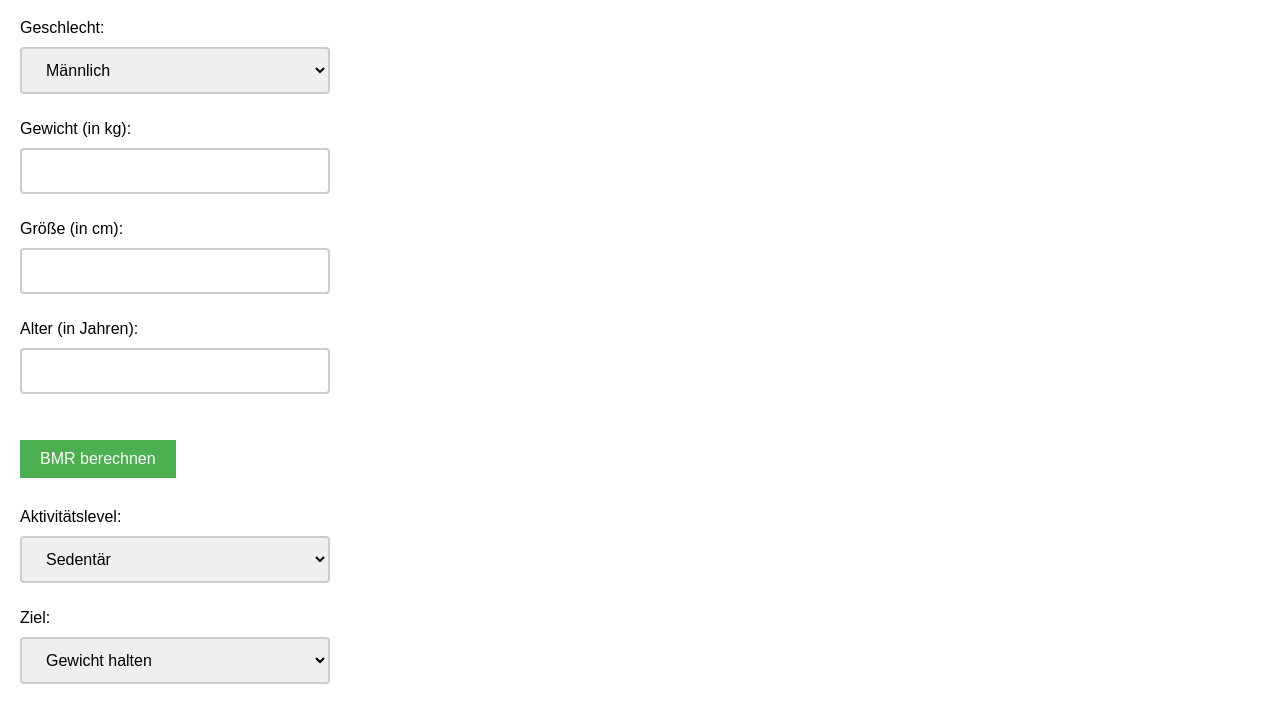
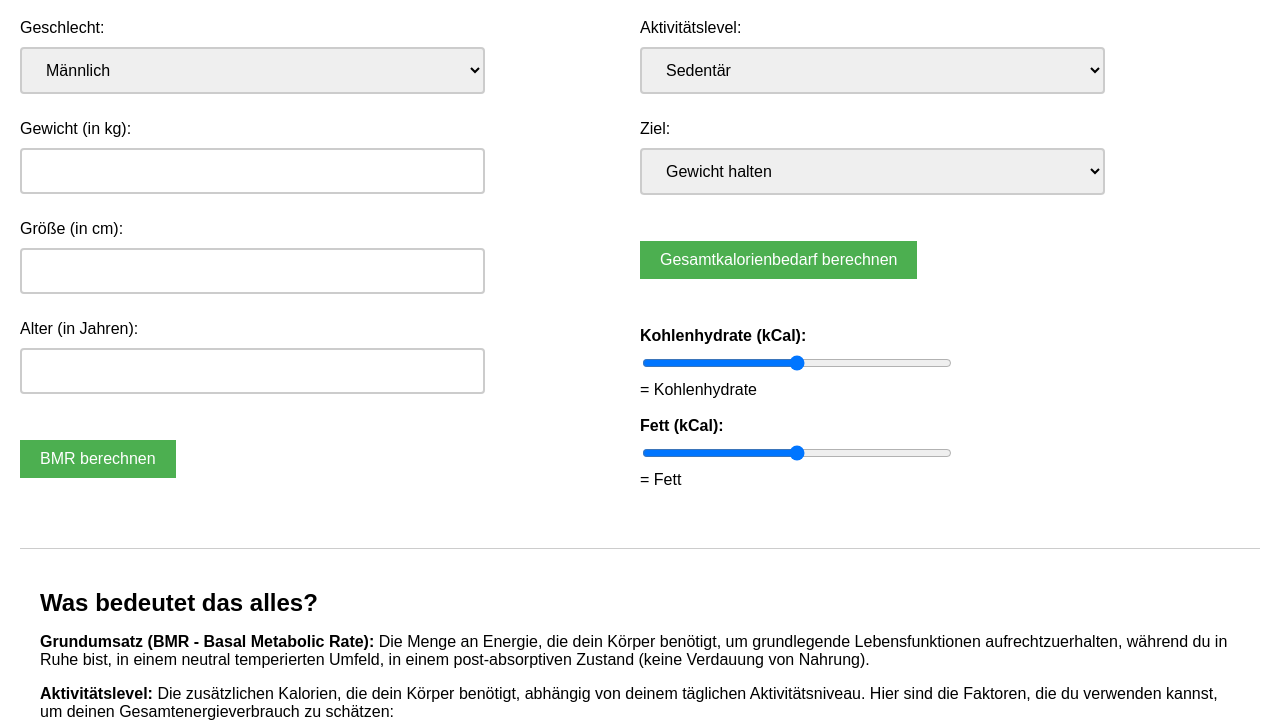
Before and after one commit to christianWiegand/kalorienbedarfsrechner, a plain HTML site: page index.html in a window 1280 px wide. Shown: the part 61-788 px from the top of the page. Drawn offline with Linux system fonts and the light colour scheme.

Commit message:
Optimized UX

```diff
--- a/index.html
+++ b/index.html
@@ -8,26 +8,27 @@
   <body>
     <h1>Kalorienbedarfsrechner</h1>
 
+    <div style="display: flex; flex-wrap: wrap;">
+
+      <div style="width: 50%; min-width: 400px;">
         <form id="calculator-form">
           <label for="gender">Geschlecht:</label>
           <select class="inputField" id="gender">
             <option value="male">Männlich</option>
             <option value="female">Weiblich</option></select
           ><br />
-
           <label for="weight">Gewicht (in kg):</label>
           <input class="inputField" type="number" id="weight" required /><br />
-
           <label for="height">Größe (in cm):</label>
           <input class="inputField" type="number" id="height" required /><br />
-
           <label for="age">Alter (in Jahren):</label>
           <input class="inputField" type="number" id="age" required /><br />
-
           <input class="button" type="submit" value="BMR berechnen" />
         </form>
+        <div id="bmr-result"></div>
+      </div>
 
-    <div id="bmr-result"></div>
+      <div style="width: 50%; min-width: 400px;">
 
         <label for="activity">Aktivitätslevel:</label>
         <select class="inputField" id="activity" onchange="calculateTotalCalories()">
@@ -46,20 +47,22 @@
           <option value="-500">Abnehmen</option>
           <option value="-1000">Stark abnehmen</option></select
         ><br />
+
         <input class="button" type="submit" value="Gesamtkalorienbedarf berechnen" onclick="calculateTotalCalories()" />
-
         <div id="total-calories-result"></div>
         <div id="protein-result"></div>
         <div id="remainingCalories"></div>
 
         <!-- Slider --><br>
-    <label for="carbs-slider">Kohlenhydrate (kCal):</label>
+        <label for="carbs-slider" style="font-weight: bold;">Kohlenhydrate (kCal):</label>
         <input type="range" id="carbs-slider" min="0" max="remainingCalories" value="50" class="slider" oninput="updateMacros()">
-    <label id="carbs-amount"></label><label id="carbsKCal"></label><br>
+        <span id="carbsKCal"></span> = <span id="carbs-amount"></span> Kohlenhydrate<br><br>
 
-    <label for="fats-slider">Fett (kCal):</label>
+        <label for="fats-slider" style="font-weight: bold;">Fett (kCal):</label>
         <input type="range" id="fats-slider" min="0" max="remainingCalories" value="50" class="slider" oninput="updateMacros()">
-    <label id="fats-amount"></label><label id="fatsKCal"></label><br>
+        <span id="fatsKCal"></span> = <span id="fats-amount"></span> Fett<br>
+      </div>
+    </div>
 
     <!-- Erklärungsbereich -->
     <div id="explanation-area">
--- a/script.js
+++ b/script.js
@@ -120,7 +120,6 @@ function updateMacros() {
   let fatsSlider = document.getElementById('fats-slider')
   let carbsCalories = carbsSlider.value
   let fatsCalories = fatsSlider.value
-  const totalCalories = parseFloat(carbsCalories) + parseFloat(fatsCalories)
 
   if (carbsSlider === document.activeElement) {
 
@@ -135,8 +134,8 @@ function updateMacros() {
 
   const carbsFormatted = (carbsSlider.value / 4).toLocaleString('de-DE', { maximumFractionDigits: 2 })
   const fatFormatted = (fatsSlider.value / 9).toLocaleString('de-DE', { maximumFractionDigits: 2 })
-  document.getElementById('carbs-amount').innerText = carbsFormatted + 'g'
-  document.getElementById('fats-amount').innerText = fatFormatted + 'g'
+  document.getElementById('carbs-amount').innerText = carbsFormatted + ' g'
+  document.getElementById('fats-amount').innerText = fatFormatted + ' g'
   showCalories('carbs')
   showCalories('fats')
 }
--- a/styles.css
+++ b/styles.css
@@ -57,7 +57,7 @@ label, select, input {
 
 .inputField {
 
-  width: 25%;
+  width: 75%;
   padding: 12px 20px;
   margin: 8px 0;
   box-sizing: border-box;
@@ -68,5 +68,5 @@ label, select, input {
 
 .slider {
 
-  width: 20%;
+  width: 50%;
 }
```
Lines whose indentation alone changed are shown as unchanged.
